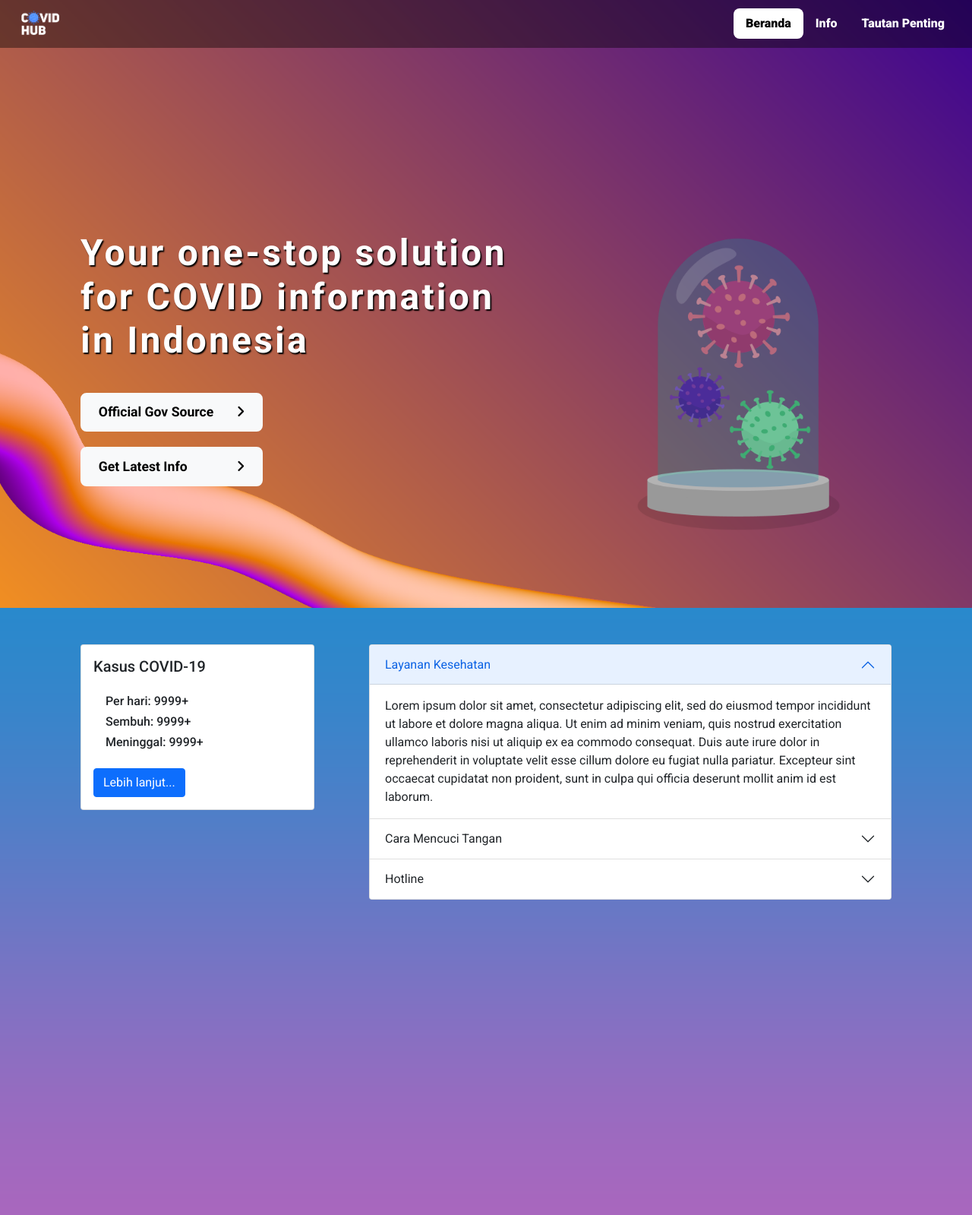
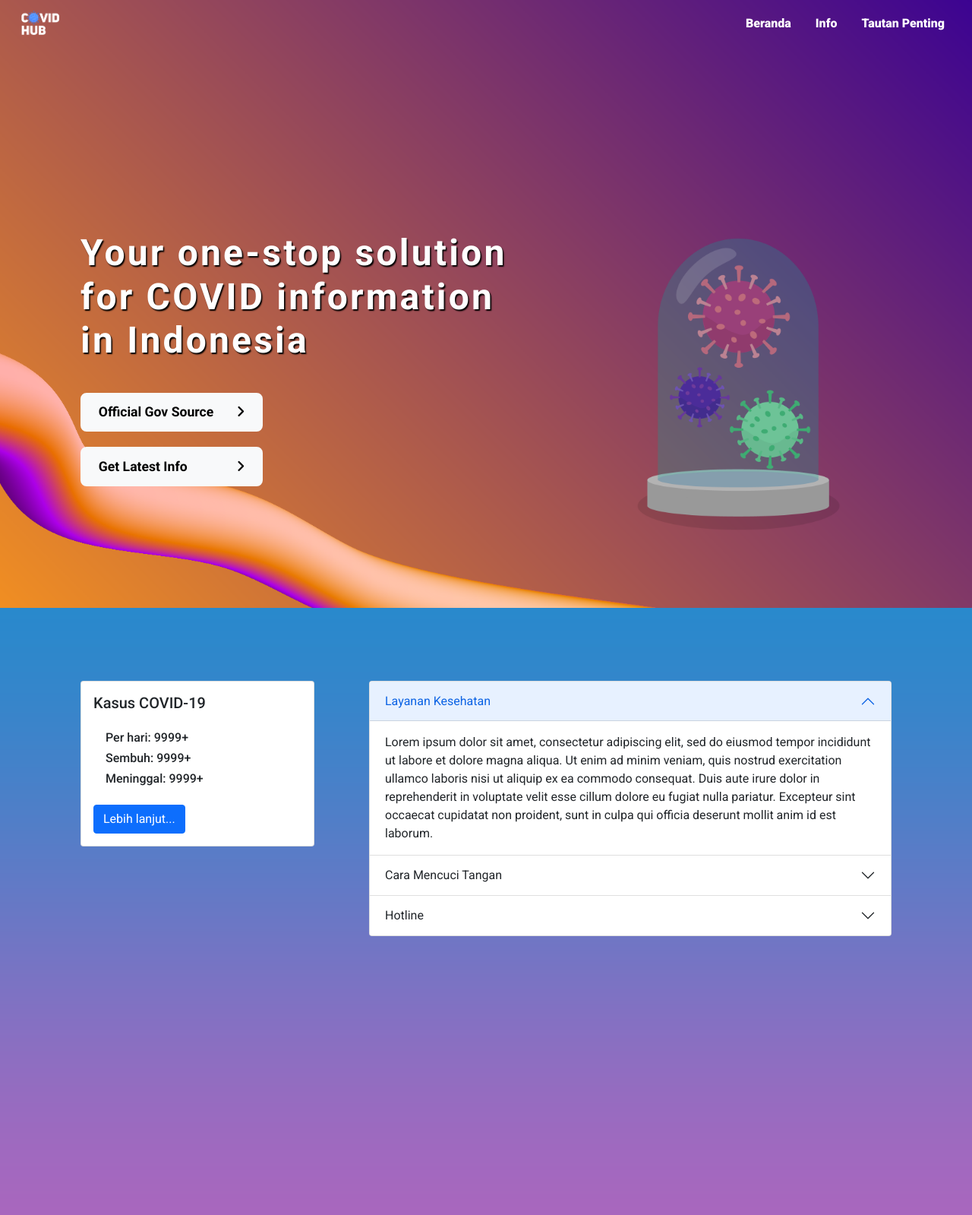
Before and after one commit to reverseon/milestonesparta2020, a PHP site: page / in a window 1280 px wide. Shown: the top 1599 px of the page at 76% size. Run offline with PHP 8.4, Linux system fonts and the light colour scheme; some libraries are stand-ins or nearby versions.

Commit message:
Minor add

```diff
--- a/index.html
+++ b/index.html
@@ -25,14 +25,14 @@
           </button>
           <div class="collapse navbar-collapse" id="navbarSupportedContent">
             <ul class="navbar-nav ms-auto me-2 mb-2 mb-lg-0">
-              <li class="nav-item activelink">
-                <a class="nav-link" aria-current="page" href="#"><span>Beranda</span></a>
+              <li class="nav-item">
+                <a class="nav-link" aria-current="page" id="nav" href="#"><span>Beranda</span></a>
               </li>
               <li class="nav-item">
-                <a class="nav-link" aria-current="page" href="#info"><span>Info</span></a>
+                <a class="nav-link" aria-current="page" id="infonav" href="#info"><span>Info</span></a>
               </li>
               <li class="nav-item">
-                <a class="nav-link" aria-current="page" href="#tautan"><span>Tautan Penting</span></a>
+                <a class="nav-link" aria-current="page" id="tautannav" href="#tautan"><span>Tautan Penting</span></a>
               </li>
             </ul>
           </div>
@@ -72,7 +72,7 @@
 
       <div class="img-bg2" id="info">
         <!-- content desktop -->
-      <div class="container hide-mobile">
+      <div class="container py-5 hide-mobile">
         <div class="row">
           <div class="col-4">
             <div class="container my-5">
@@ -136,8 +136,8 @@
 
     <!-- content mobile -->
     <div class="container show-mobile py-5">
-      <div class="row">
-        <div class="container mb-5">
+      <div class="row my-4">
+        <div class="container">
           <div class="card">
             <div class="card-body">
               <h5 class="card-title">Kasus COVID-19</h5>
--- a/src/process.js
+++ b/src/process.js
@@ -1,5 +1,14 @@
-const navbar = document.querySelector('.navbar-nav')
-
+const navbar = document.querySelector('.navbar-nav');
+const nvcolor = document.querySelector('.navbar');
+const maxalphnav = 0.7;
+if (scrollY !== 0) {
+    let aval = scrollY/640 * maxalphnav;
+    nvcolor.setAttribute('style', `background: rgba(0,0,0,${aval < maxalphnav ? aval : maxalphnav});`)
+}
+const furl = location.href;
+const target = `#${furl.split('#')[1]}nav`
+const factive = document.querySelector(target);
+factive.parentElement.classList.add('activelink');
 navbar.addEventListener('click', e => {
     console.log(e.target.tagName);
     console.log(e.target.classList);
@@ -13,3 +22,12 @@ navbar.addEventListener('click', e => {
         e.target.parentElement.classList.add('activelink');
     }
 })
+
+window.addEventListener('scroll', () => {
+    if (scrollY !== 0) {
+        let aval = scrollY/640 * maxalphnav;
+        nvcolor.setAttribute('style', `background: rgba(0,0,0,${aval < maxalphnav ? aval : maxalphnav});`)
+    } else {
+        nvcolor.setAttribute('style', 'background: rgba(0,0,0,0);')
+    }
+});
--- a/src/style.css
+++ b/src/style.css
@@ -3,7 +3,7 @@ body {
     font-family: 'Roboto', sans-serif;
 }
 .navbar {
-    background: rgba(0,0,0,0.4);
+    background: rgba(0,0,0,0);
 }
 .navbar-brand img {
     height: 2rem;
```
